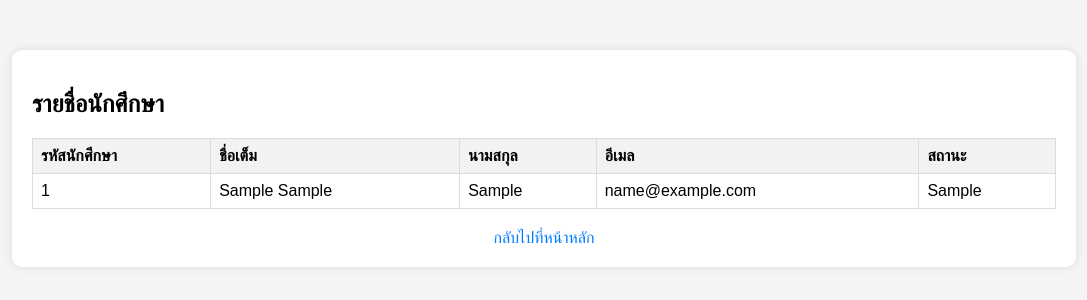
After one commit to oomty43/pj, a PHP site: page /stdlist.php in a window 1280 px wide. The commit adds this page. Shown: the top 300 px of the page, without its empty margins (96-1183 px from the left). Run offline with PHP 8.4, Linux system fonts and the light colour scheme; tables that the repository leaves empty or names only in its code hold one stand-in row (values such as "Sample post").

Commit message:
อัพเดตจ้า

```diff
--- a/mainstd.php
+++ b/mainstd.php
@@ -58,7 +58,7 @@
 
     <!-- Navigation Buttons -->
     <div class="nav-buttons">
-        <a href="stdmain.php">หน้าหลัก</a>
+        <a href="stdlist.php">ดูรายชื่อนักศึกษา</a>
         <a href="stdprofile.php">ข้อมูลส่วนตัว</a>
         <a href="stdaward.php">ผลงานส่วนตัว</a>
     </div>
--- /dev/null
+++ b/stdlist.php
@@ -0,0 +1,111 @@
+<?php
+session_start();
+
+// เชื่อมต่อกับฐานข้อมูล
+$servername = "localhost";
+$username = "root";
+$password = "";
+$dbname = "project";
+
+// สร้างการเชื่อมต่อ
+$conn = new mysqli($servername, $username, $password, $dbname);
+
+// ตรวจสอบการเชื่อมต่อ
+if ($conn->connect_error) {
+    die("การเชื่อมต่อล้มเหลว: " . $conn->connect_error);
+}
+
+// คำสั่ง SQL เพื่อดึงข้อมูลนักศึกษา
+$sql = "SELECT s_id, s_pna, s_na, s_la, s_email, s_stat FROM student";
+$result = $conn->query($sql);
+?>
+
+<!DOCTYPE html>
+<html lang="th">
+<head>
+    <meta charset="UTF-8">
+    <meta name="viewport" content="width=device-width, initial-scale=1.0">
+    <title>ดูรายชื่อนักศึกษา</title>
+    <style>
+        body {
+            font-family: Arial, sans-serif;
+            margin: 0;
+            padding: 0;
+            background-color: #f4f4f4;
+        }
+        .container {
+            width: 80%;
+            margin: 50px auto;
+            background-color: #fff;
+            padding: 20px;
+            border-radius: 10px;
+            box-shadow: 0 0 10px rgba(0,0,0,0.1);
+        }
+        table {
+            width: 100%;
+            border-collapse: collapse;
+        }
+        table th, table td {
+            border: 1px solid #dddddd;
+            padding: 8px;
+            text-align: left;
+        }
+        table th {
+            background-color: #f2f2f2;
+        }
+        .back-link {
+            margin-top: 20px;
+            text-align: center;
+        }
+        .back-link a {
+            text-decoration: none;
+            color: #007BFF;
+            font-size: 16px;
+        }
+        .back-link a:hover {
+            text-decoration: underline;
+        }
+    </style>
+</head>
+<body>
+    <div class="container">
+        <h2>รายชื่อนักศึกษา</h2>
+        <table>
+            <thead>
+                <tr>
+                    <th>รหัสนักศึกษา</th>
+                    <th>ชื่อเต็ม</th>
+                    <th>นามสกุล</th>
+                    <th>อีเมล</th>
+                    <th>สถานะ</th>
+                </tr>
+            </thead>
+            <tbody>
+                <?php
+                if ($result->num_rows > 0) {
+                    // แสดงข้อมูลนักศึกษา
+                    while($row = $result->fetch_assoc()) {
+                        echo "<tr>";
+                        echo "<td>" . htmlspecialchars($row['s_id']) . "</td>";
+                        echo "<td>" . htmlspecialchars($row['s_pna']) . " " . htmlspecialchars($row['s_na']) . "</td>";
+                        echo "<td>" . htmlspecialchars($row['s_la']) . "</td>";
+                        echo "<td>" . htmlspecialchars($row['s_email']) . "</td>";
+                        echo "<td>" . htmlspecialchars($row['s_stat']) . "</td>";
+                        echo "</tr>";
+                    }
+                } else {
+                    echo "<tr><td colspan='5'>ไม่มีข้อมูลนักศึกษา</td></tr>";
+                }
+                ?>
+            </tbody>
+        </table>
+        <div class="back-link">
+            <a href="mainstd.php">กลับไปที่หน้าหลัก</a>
+        </div>
+    </div>
+    <?php
+    // ปิดการเชื่อมต่อ
+    $conn->close();
+    ?>
+</body>
+</html>
```
